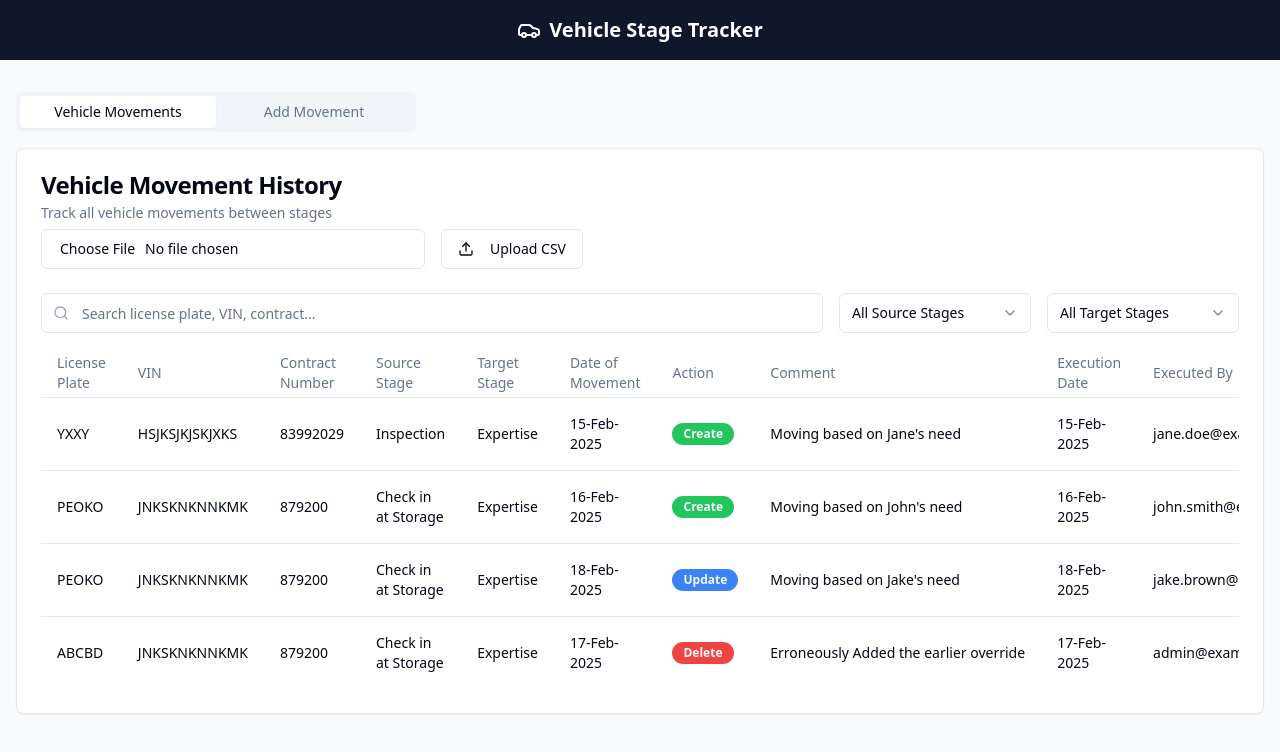
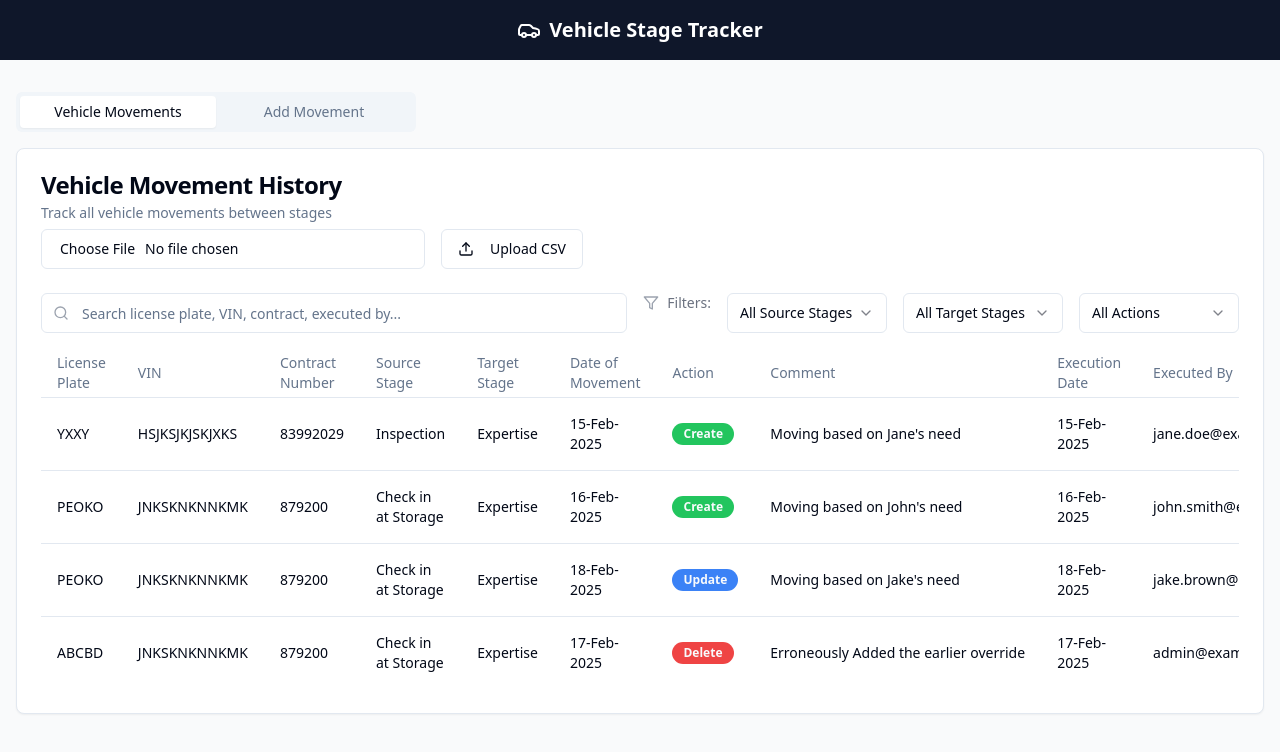
Before and after one commit to shantanuridecell/vehicle-stage-tracker, a React (Vite) app: page / in a window 1280 px wide. Shown: the top 752 px of the page. Built offline with nearby package versions, Linux system fonts and the light colour scheme.

Commit message:
feat: Add action filter and expand search
Adds a filter for the "Action" column in the vehicle movement list.
Expands the search functionality to include the "Executed by" field.

```diff
--- a/src/components/VehicleMovementList.tsx
+++ b/src/components/VehicleMovementList.tsx
@@ -19,7 +19,7 @@ import {
   SelectTrigger,
   SelectValue,
 } from "@/components/ui/select";
-import { Search } from "lucide-react";
+import { Search, Filter } from "lucide-react";
 
 interface VehicleMovementListProps {
   movements: VehicleMovement[];
@@ -29,6 +29,7 @@ const VehicleMovementList: React.FC<VehicleMovementListProps> = ({ movements })
   const [searchTerm, setSearchTerm] = useState("");
   const [sourceStageFilter, setSourceStageFilter] = useState<string | null>(null);
   const [targetStageFilter, setTargetStageFilter] = useState<string | null>(null);
+  const [actionFilter, setActionFilter] = useState<string | null>(null);
 
   const formatDate = (dateString: string) => {
     try {
@@ -62,6 +63,12 @@ const VehicleMovementList: React.FC<VehicleMovementListProps> = ({ movements })
     return stages.sort();
   }, [movements]);
 
+  // Extract unique actions for filter
+  const actions = useMemo(() => {
+    const uniqueActions = Array.from(new Set(movements.map(m => m.action)));
+    return uniqueActions.sort();
+  }, [movements]);
+
   // Filter movements based on search term and selected filters
   const filteredMovements = useMemo(() => {
     return movements.filter(movement => {
@@ -79,9 +86,12 @@ const VehicleMovementList: React.FC<VehicleMovementListProps> = ({ movements })
       const matchesSourceStage = !sourceStageFilter || movement.sourceStage === sourceStageFilter;
       const matchesTargetStage = !targetStageFilter || movement.targetStage === targetStageFilter;
 
-      return matchesSearch && matchesSourceStage && matchesTargetStage;
+      // Action filter
+      const matchesAction = !actionFilter || movement.action === actionFilter;
+
+      return matchesSearch && matchesSourceStage && matchesTargetStage && matchesAction;
     });
-  }, [movements, searchTerm, sourceStageFilter, targetStageFilter]);
+  }, [movements, searchTerm, sourceStageFilter, targetStageFilter, actionFilter]);
 
   return (
     <div className="space-y-4">
@@ -90,13 +100,19 @@ const VehicleMovementList: React.FC<VehicleMovementListProps> = ({ movements })
           <Search className="absolute left-3 top-3 h-4 w-4 text-gray-400" />
           <Input
             className="pl-10"
-            placeholder="Search license plate, VIN, contract..."
+            placeholder="Search license plate, VIN, contract, executed by..."
             value={searchTerm}
             onChange={(e) => setSearchTerm(e.target.value)}
           />
         </div>
-        <div className="flex gap-4">
-          <div className="w-full sm:w-48">
+        <div className="flex flex-wrap gap-4">
+          <div className="w-full sm:w-auto">
+            <div className="flex items-center gap-2">
+              <Filter className="h-4 w-4 text-gray-400" />
+              <span className="text-sm text-gray-500">Filters:</span>
+            </div>
+          </div>
+          <div className="w-full sm:w-40">
             <Select
               onValueChange={(value) => setSourceStageFilter(value === "all" ? null : value)}
               value={sourceStageFilter || "all"}
@@ -114,7 +130,7 @@ const VehicleMovementList: React.FC<VehicleMovementListProps> = ({ movements })
               </SelectContent>
             </Select>
           </div>
-          <div className="w-full sm:w-48">
+          <div className="w-full sm:w-40">
             <Select
               onValueChange={(value) => setTargetStageFilter(value === "all" ? null : value)}
               value={targetStageFilter || "all"}
@@ -127,6 +143,24 @@ const VehicleMovementList: React.FC<VehicleMovementListProps> = ({ movements })
                 {targetStages.map(stage => (
                   <SelectItem key={stage} value={stage}>
                     {stage}
+                  </SelectItem>
+                ))}
+              </SelectContent>
+            </Select>
+          </div>
+          <div className="w-full sm:w-40">
+            <Select
+              onValueChange={(value) => setActionFilter(value === "all" ? null : value)}
+              value={actionFilter || "all"}
+            >
+              <SelectTrigger>
+                <SelectValue placeholder="Action" />
+              </SelectTrigger>
+              <SelectContent>
+                <SelectItem value="all">All Actions</SelectItem>
+                {actions.map(action => (
+                  <SelectItem key={action} value={action}>
+                    {action}
                   </SelectItem>
                 ))}
               </SelectContent>
```
